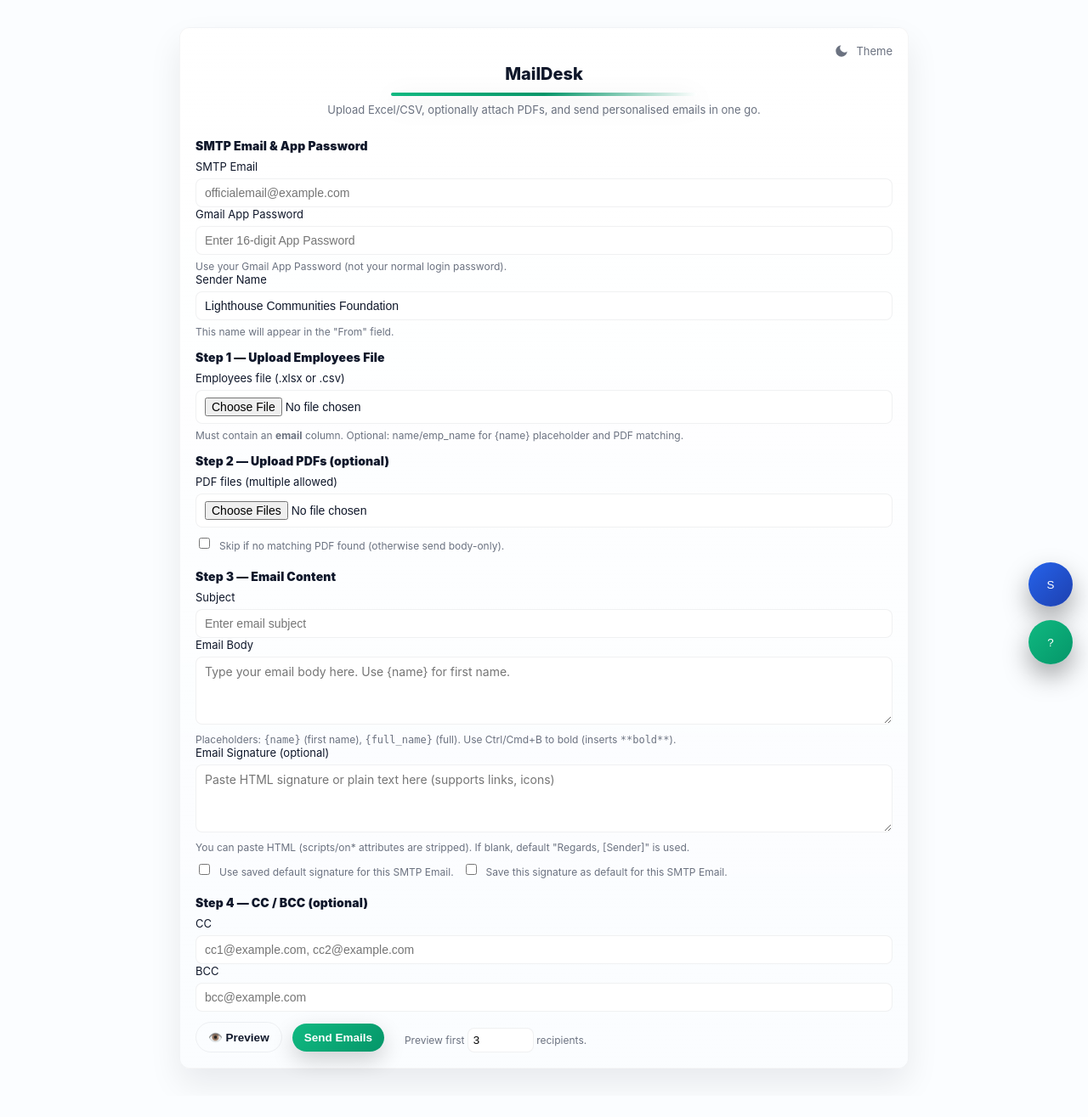
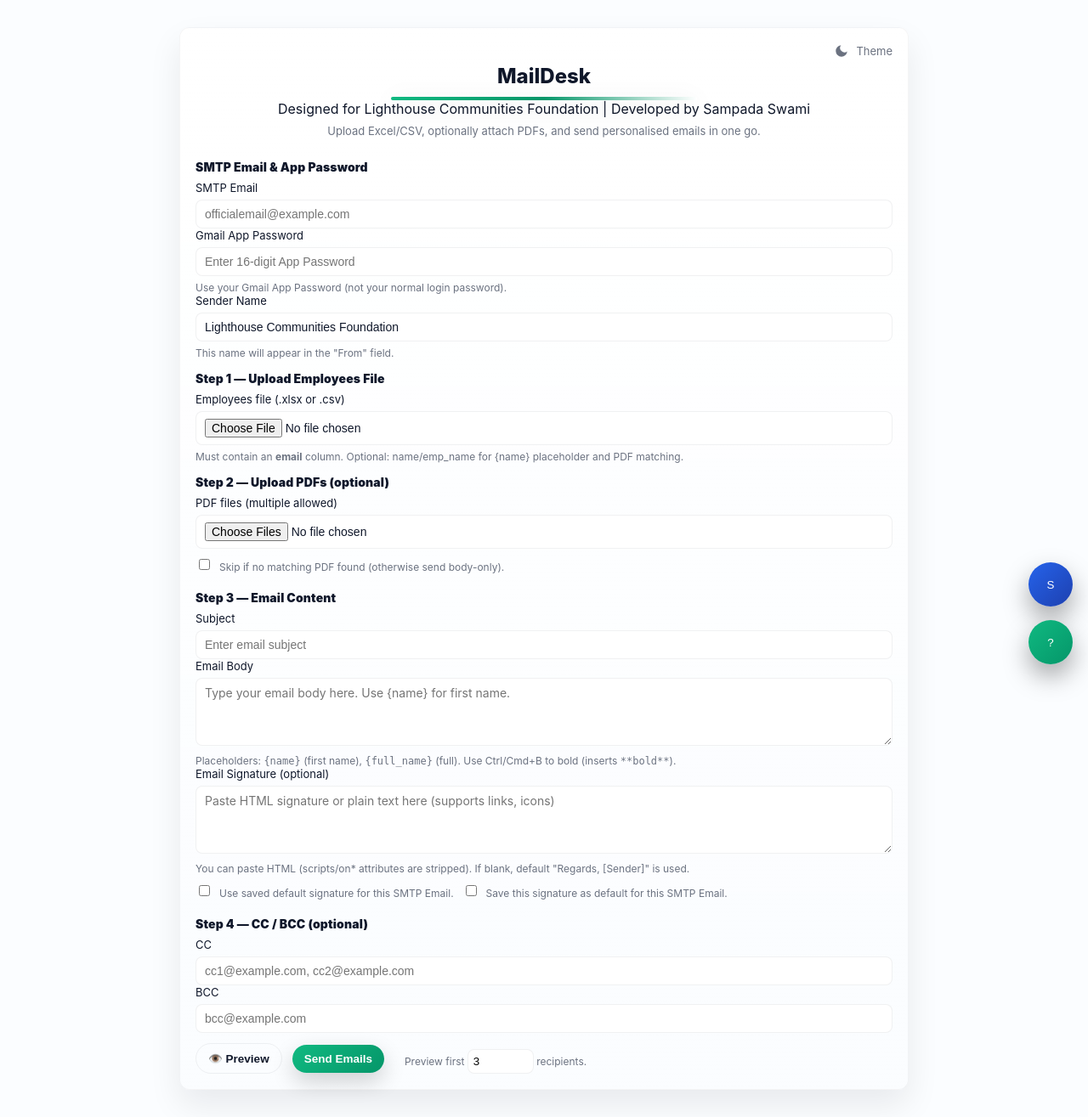
Before and after one commit to sampadaswami/LCF--MailDesk, a Flask app: page / in a window 1280 px wide. Shown: the whole page at 85% size. Before the commit the page ends 1271 px from the top, so only its background shows below. Run offline with Flask 2, Linux system fonts and the light colour scheme.

Commit message:
send_email.html

```diff
--- a/templates/send_email.html
+++ b/templates/send_email.html
@@ -118,8 +118,10 @@
       </div>
 
       <div class="card-header">
-        <h1 id="appTitle">{{ APP_NAME }}</h1>
+        <h1 id="appTitle" style="font-size:24px;">{{ APP_NAME }}</h1>
         <div class="header-line" aria-hidden="true"></div>
+        <!-- NEW: credit / designed-by line (placed before the tagline as requested) -->
+        <div class="credit-line">Designed for Lighthouse Communities Foundation | Developed by Sampada Swami</div>
         <div class="tagline">Upload Excel/CSV, optionally attach PDFs, and send personalised emails in one go.</div>
       </div>
 
@@ -393,21 +395,31 @@
     <span style="font-weight:400;"> (formerly known as Pune City Connect)</span>
   </div>
 
-  <div style="color:#374151;font-size:13px;margin-bottom:10px;">
-    <strong>Office:</strong>
-    The Lighthouse Complex, Off Bremen Chowk, Spicer College Road, Aundh, Pune - 411007, Maharashtra, India
+  <!-- Office Address (Blue + Clickable) -->
+  <div style="font-size:13px;margin-bottom:4px;">
+    <strong style="color:#000000;">Office:</strong>
+    <span style="color:#000000;">The Lighthouse Complex, Off Bremen Chowk, </span>
+    <a href="https://maps.app.goo.gl/8Ae6K1AvDEynmeNYA?g_st=iw"
+       target="_blank"
+       style="color:#2563eb;text-decoration:none;">
+      Spicer College Road, Aundh, Pune - 411007, Maharashtra, India
+    </a>
   </div>
 
-  <!-- Logo -->
-  <div style="margin:10px 0;">
-    <img src="https://lh3.googleusercontent.com/d/159K9oDZEJEE3U3sBsxzvla5Fv1J2e9sP"
+  <!-- Lighthouse Logo (Clickable → Website) -->
+  <div style="margin:4px 0;">
+    <a href="https://lighthousecommunities.org/"
+       target="_blank"
+       style="display:inline-block;">
+      <img src="https://lh3.googleusercontent.com/d/1L8NL3Q5uCAQuNEVe3nmHO0XhXYFX8chc"
            alt="Lighthouse Logo"
-         height="80"
+           height="95"
            style="display:block;border:0;">
+    </a>
   </div>
 
   <!-- States Row -->
-  <div style="margin-top:8px;font-size:13px;color:#000;">
+  <div style="margin-top:4px;font-size:13px;color:#000000;">
     <a href="https://maps.app.goo.gl/8Ae6K1AvDEynmeNYA?g_st=iw"
        style="color:#2563eb;text-decoration:none;" target="_blank">
       Maharashtra
@@ -418,17 +430,42 @@
     | <span>Uttar Pradesh</span>
   </div>
 
-  <!-- Social Icons -->
-  <div style="margin-top:10px;">
-    <a href="https://www.linkedin.com/company/lcf-in/" style="text-decoration:none;margin-right:6px;">
-      <img src="https://cdn-icons-png.flaticon.com/512/174/174857.png" width="28">
+<!-- Social Icons (Official Logos Only) -->
+<div style="margin-top:8px;">
+
+  <!-- LinkedIn (Official) -->
+  <a href="https://www.linkedin.com/company/lcf-in/"
+     target="_blank"
+     style="text-decoration:none;margin-right:8px;">
+    <img src="https://cdn-icons-png.flaticon.com/512/145/145807.png"
+         width="31"
+         height="31"
+         alt="LinkedIn"
+         style="display:inline-block;border:0;">
   </a>
-    <a href="https://www.instagram.com/lcf.in/" style="text-decoration:none;margin-right:6px;">
-      <img src="https://cdn-icons-png.flaticon.com/512/2111/2111463.png" width="28">
+
+  <!-- Instagram (Official Gradient Circle) -->
+  <a href="https://www.instagram.com/lcf.in/"
+     target="_blank"
+     style="text-decoration:none;margin-right:8px;">
+    <img src="https://cdn-icons-png.flaticon.com/512/2111/2111463.png"
+         width="30"
+         height="30"
+         alt="Instagram"
+         style="display:inline-block;border:0;">
   </a>
-    <a href="https://www.youtube.com/@lcf_in" style="text-decoration:none;">
-      <img src="https://cdn-icons-png.flaticon.com/512/1384/1384060.png" width="28">
+
+  <!-- YouTube (Official Red Circle) -->
+  <a href="https://www.youtube.com/@lcf_in"
+     target="_blank"
+     style="text-decoration:none;">
+    <img src="https://cdn-icons-png.flaticon.com/512/3670/3670147.png"
+         width="31"
+         height="31"
+         alt="YouTube"
+         style="display:inline-block;border:0;">
   </a>
+
 </div>
 
 </div>
```
Lines whose indentation alone changed are shown as unchanged.
